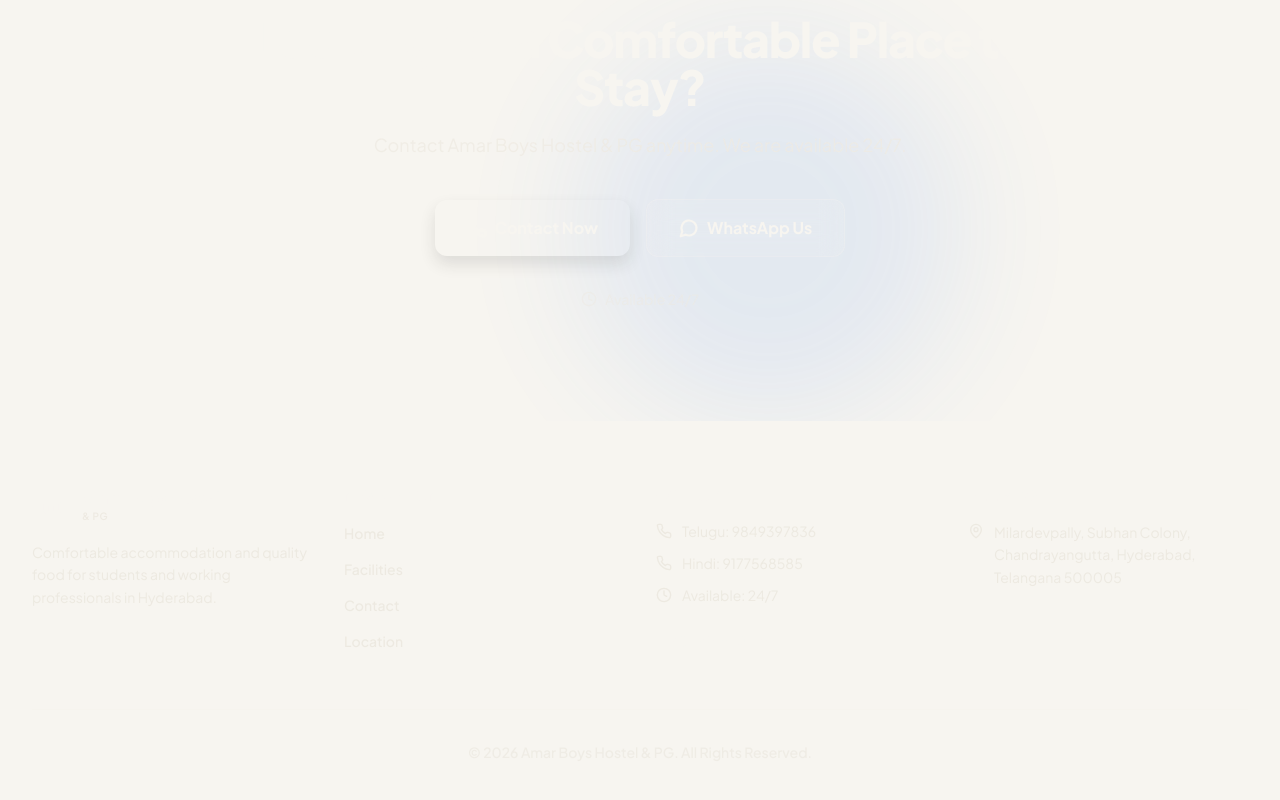
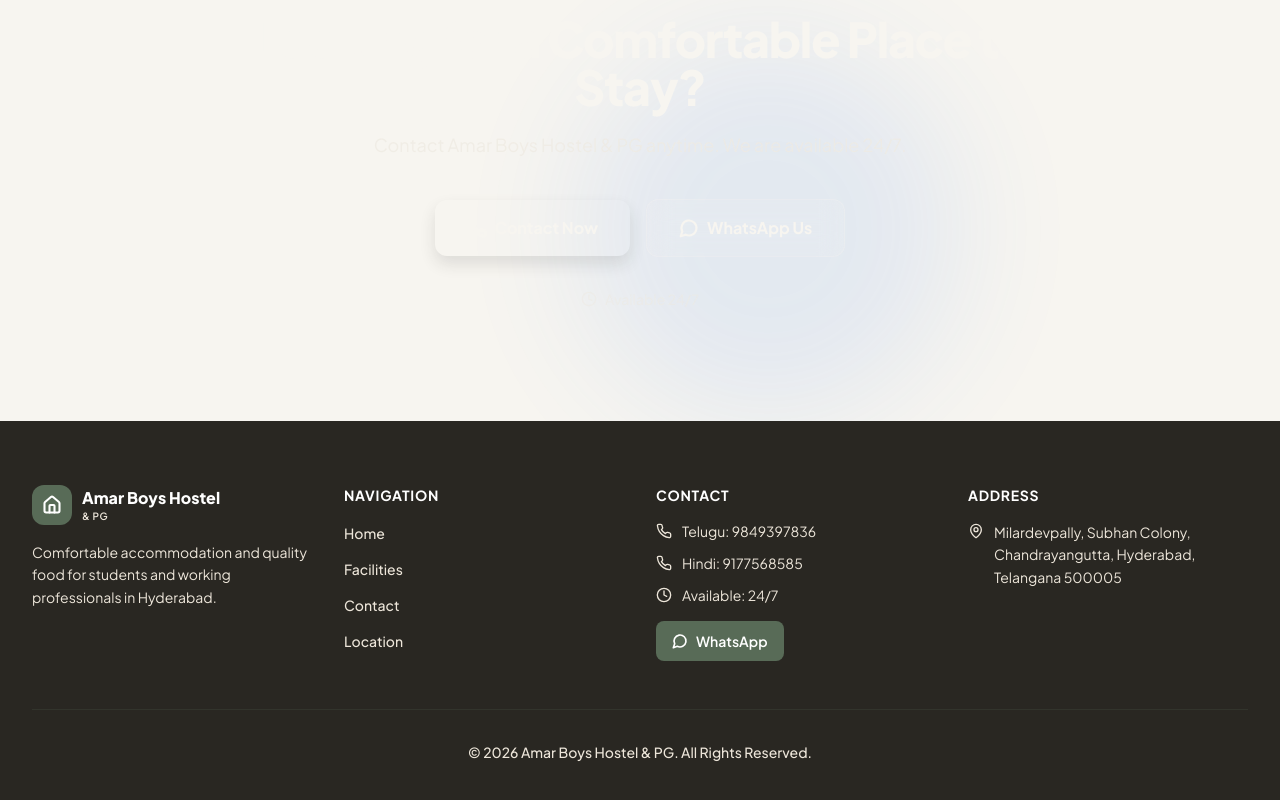
Before and after one commit to 0mer6637/amarhostel, a React (Vite) app: page / in a window 1280 px wide. Shown: the part 2970-3770 px from the top of the page. Built offline with nearby package versions, Linux system fonts and the light colour scheme.

Commit message:
Complete footer redesign with dark charcoal background (#292722)

```diff
--- a/src/components/Footer.tsx
+++ b/src/components/Footer.tsx
@@ -7,25 +7,25 @@ interface FooterProps {
 
 export default function Footer({ onNavigate }: FooterProps) {
   return (
-    <footer className="bg-navy-900 text-cream-100">
+    <footer className="bg-[#292722] text-[#FFFFFF]">
       <div className="max-w-7xl mx-auto px-5 sm:px-6 lg:px-8 py-12 lg:py-16">
         <div className="grid grid-cols-1 md:grid-cols-2 lg:grid-cols-4 gap-10 lg:gap-8">
           {/* Brand */}
           <div className="lg:col-span-1">
             <div className="flex items-center gap-2.5 mb-4">
-              <div className="w-10 h-10 rounded-xl bg-olive-500 flex items-center justify-center">
-                <Home className="w-5 h-5 text-cream-50" strokeWidth={2.5} />
+              <div className="w-10 h-10 rounded-xl bg-[#586B57] flex items-center justify-center">
+                <Home className="w-5 h-5 text-[#FFFFFF]" strokeWidth={2.5} />
               </div>
               <div className="leading-tight">
-                <div className="font-extrabold text-cream-50 text-base">
+                <div className="font-extrabold text-[#FFFFFF] text-base">
                   Amar Boys Hostel
                 </div>
-                <div className="text-olive-300 font-semibold text-[10px] tracking-wider uppercase">
+                <div className="text-[#EDE6DA] font-semibold text-[10px] tracking-wider uppercase">
                   & PG
                 </div>
               </div>
             </div>
-            <p className="text-cream-200/70 text-sm leading-relaxed max-w-xs">
+            <p className="text-[#EDE6DA] text-sm leading-relaxed max-w-xs">
               Comfortable accommodation and quality food for students and working
               professionals in Hyderabad.
             </p>
@@ -33,7 +33,7 @@ export default function Footer({ onNavigate }: FooterProps) {
 
           {/* Navigation */}
           <div>
-            <h3 className="font-bold text-cream-50 text-sm uppercase tracking-wider mb-4">
+            <h3 className="font-bold text-[#FFFFFF] text-sm uppercase tracking-wider mb-4">
               Navigation
             </h3>
             <ul className="space-y-3">
@@ -41,7 +41,7 @@ export default function Footer({ onNavigate }: FooterProps) {
                 <li key={link.id}>
                   <button
                     onClick={() => onNavigate(link.id)}
-                    className="text-cream-200/70 hover:text-olive-300 text-sm font-medium transition-colors"
+                    className="text-[#EDE6DA] hover:text-[#586B57] text-sm font-medium transition-colors"
                   >
                     {link.label}
                   </button>
@@ -52,14 +52,14 @@ export default function Footer({ onNavigate }: FooterProps) {
 
           {/* Contact */}
           <div>
-            <h3 className="font-bold text-cream-50 text-sm uppercase tracking-wider mb-4">
+            <h3 className="font-bold text-[#FFFFFF] text-sm uppercase tracking-wider mb-4">
               Contact
             </h3>
             <ul className="space-y-3 text-sm">
               <li>
                 <a
                   href={HOSTEL.phoneTeluguLink}
-                  className="flex items-center gap-2.5 text-cream-200/70 hover:text-olive-300 transition-colors"
+                  className="flex items-center gap-2.5 text-[#EDE6DA] hover:text-[#586B57] transition-colors"
                 >
                   <Phone className="w-4 h-4 flex-shrink-0" />
                   Telugu: {HOSTEL.phoneTelugu}
@@ -68,13 +68,13 @@ export default function Footer({ onNavigate }: FooterProps) {
               <li>
                 <a
                   href={HOSTEL.phoneHindiLink}
-                  className="flex items-center gap-2.5 text-cream-200/70 hover:text-olive-300 transition-colors"
+                  className="flex items-center gap-2.5 text-[#EDE6DA] hover:text-[#586B57] transition-colors"
                 >
                   <Phone className="w-4 h-4 flex-shrink-0" />
                   Hindi: {HOSTEL.phoneHindi}
                 </a>
               </li>
-              <li className="flex items-center gap-2.5 text-cream-200/70">
+              <li className="flex items-center gap-2.5 text-[#EDE6DA]">
                 <Clock className="w-4 h-4 flex-shrink-0" />
                 Available: 24/7
               </li>
@@ -83,7 +83,7 @@ export default function Footer({ onNavigate }: FooterProps) {
               href={HOSTEL.whatsapp}
               target="_blank"
               rel="noopener noreferrer"
-              className="inline-flex items-center gap-2 mt-4 bg-olive-600 hover:bg-olive-500 text-cream-50 font-semibold text-sm px-4 py-2.5 rounded-lg transition-colors"
+              className="inline-flex items-center gap-2 mt-4 bg-[#586B57] hover:bg-[#F7F3EC] text-[#FFFFFF] hover:text-[#292722] font-semibold text-sm px-4 py-2.5 rounded-lg transition-colors"
             >
               <MessageCircle className="w-4 h-4" strokeWidth={2.5} />
               WhatsApp
@@ -92,18 +92,18 @@ export default function Footer({ onNavigate }: FooterProps) {
 
           {/* Address */}
           <div>
-            <h3 className="font-bold text-cream-50 text-sm uppercase tracking-wider mb-4">
+            <h3 className="font-bold text-[#FFFFFF] text-sm uppercase tracking-wider mb-4">
               Address
             </h3>
-            <div className="flex items-start gap-2.5 text-cream-200/70 text-sm leading-relaxed">
+            <div className="flex items-start gap-2.5 text-[#EDE6DA] text-sm leading-relaxed">
               <MapPin className="w-4 h-4 flex-shrink-0 mt-0.5" />
               <span>{HOSTEL.addressShort}</span>
             </div>
           </div>
         </div>
 
-        <div className="mt-12 pt-8 border-t border-cream-200/10 text-center">
-          <p className="text-cream-200/50 text-sm font-medium">
+        <div className="mt-12 pt-8 border-t border-[#586B57]/20 text-center">
+          <p className="text-[#EDE6DA] text-sm font-medium">
             © 2026 Amar Boys Hostel & PG. All Rights Reserved.
           </p>
         </div>
```
